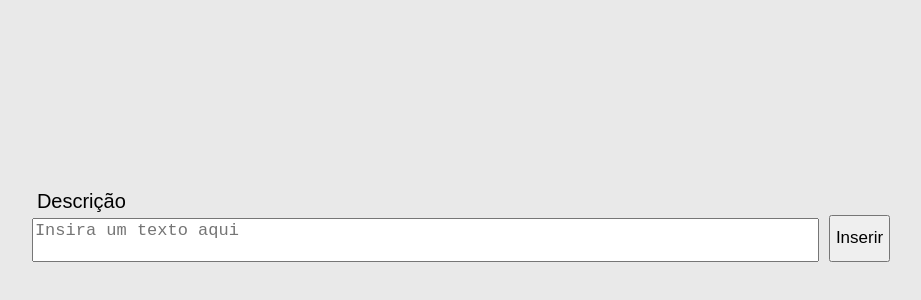
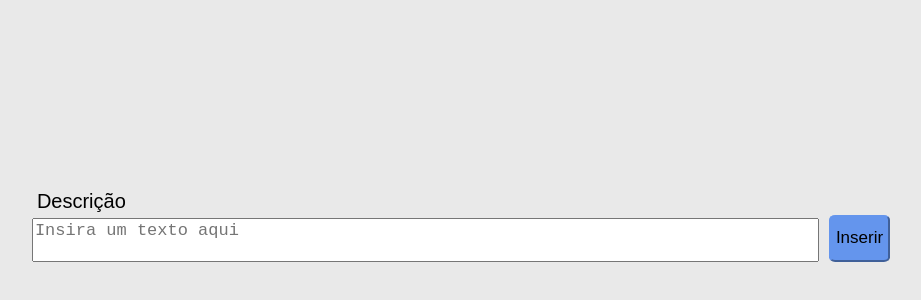
Before and after one commit to DrevsRVF/projetos2, a plain HTML site: page index.html in a window 1280 px wide. Shown: the part 162-462 px from the top of the page, without its empty margins (179-1100 px from the left). Drawn offline with Linux system fonts and the light colour scheme.

Commit message:
Fix style on button and list

```diff
--- a/style.css
+++ b/style.css
@@ -39,6 +39,7 @@ li{
 ul li{
   display: flex;
   justify-content: space-between;
+  margin: 10px;
 }
 .inserir{
   align-content: end;
@@ -48,5 +49,16 @@ ul li{
 #button{
   font-size: 17px;
   padding: 11.5px 5px;
+  background-color: cornflowerblue;
+}
 
+button {
+  background-color: cornflowerblue;
+  border-color: cornflowerblue;
+  border-radius: 10%;
 }
+
+button:hover {
+  background-color: rgb(199, 77, 77);
+  border-color: cornflowerblue;
+}
```
